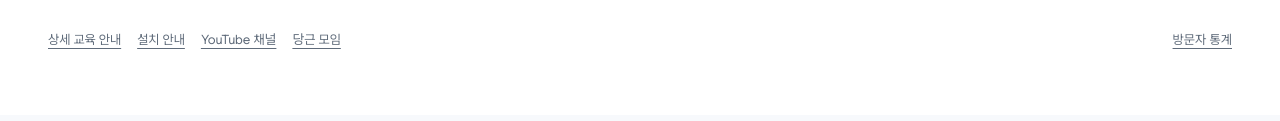
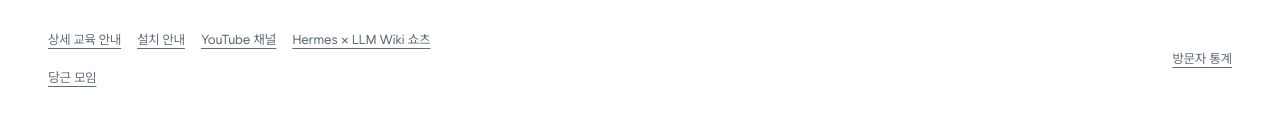
Before and after one commit to aihubos/aibuilderslab, a website: page index.html in a window 1280 px wide. Shown: the part 11450-11571 px from the top of the page. Drawn offline with Linux system fonts and the light colour scheme.

Commit message:
feat: link Hermes LLM Wiki Short

```diff
--- a/index.html
+++ b/index.html
@@ -149,6 +149,7 @@
               <a href="hermes.html">상세 교육 안내</a>
               <a href="install/">설치 안내</a>
               <a href="https://www.youtube.com/@AIBuildersLabKR" target="_blank" rel="noopener noreferrer">YouTube 채널</a>
+              <a href="https://www.youtube.com/shorts/PbIP6EwOopc" target="_blank" rel="noopener noreferrer">Hermes × LLM Wiki 쇼츠</a>
               <a href="https://open.kakao.com/o/grZIANIi" target="_blank" rel="noopener noreferrer">카카오 단체방</a>
               <a href="https://daangn.com/kr/share/community/ref/invite-group/baRr2nojJVT?utm_campaign=share_qr" target="_blank" rel="noopener noreferrer">당근 모임</a>
             </div>
@@ -535,7 +536,7 @@
           <li>AI 도구의 결과는 사용자가 직접 검토해야 합니다.</li>
           <li>외부 AI 명칭은 교육 도구 안내 목적이며 공식 제휴를 의미하지 않습니다.</li>
         </ul>
-        <nav class="footer-links" aria-label="보조 링크"><a href="hermes.html">상세 교육 안내</a><a href="install/">설치 안내</a><a href="https://www.youtube.com/@AIBuildersLabKR" target="_blank" rel="noopener noreferrer">YouTube 채널</a><a href="https://daangn.com/kr/share/community/ref/invite-group/baRr2nojJVT?utm_campaign=share_qr" target="_blank" rel="noopener noreferrer">당근 모임</a></nav>
+        <nav class="footer-links" aria-label="보조 링크"><a href="hermes.html">상세 교육 안내</a><a href="install/">설치 안내</a><a href="https://www.youtube.com/@AIBuildersLabKR" target="_blank" rel="noopener noreferrer">YouTube 채널</a><a href="https://www.youtube.com/shorts/PbIP6EwOopc" target="_blank" rel="noopener noreferrer">Hermes × LLM Wiki 쇼츠</a><a href="https://daangn.com/kr/share/community/ref/invite-group/baRr2nojJVT?utm_campaign=share_qr" target="_blank" rel="noopener noreferrer">당근 모임</a></nav>
         <button class="footer-admin-link" type="button" data-admin-open>방문자 통계</button>
       </div>
     </footer>
```
Also changed, not shown: DESIGN.md (+1 -0 lines).
